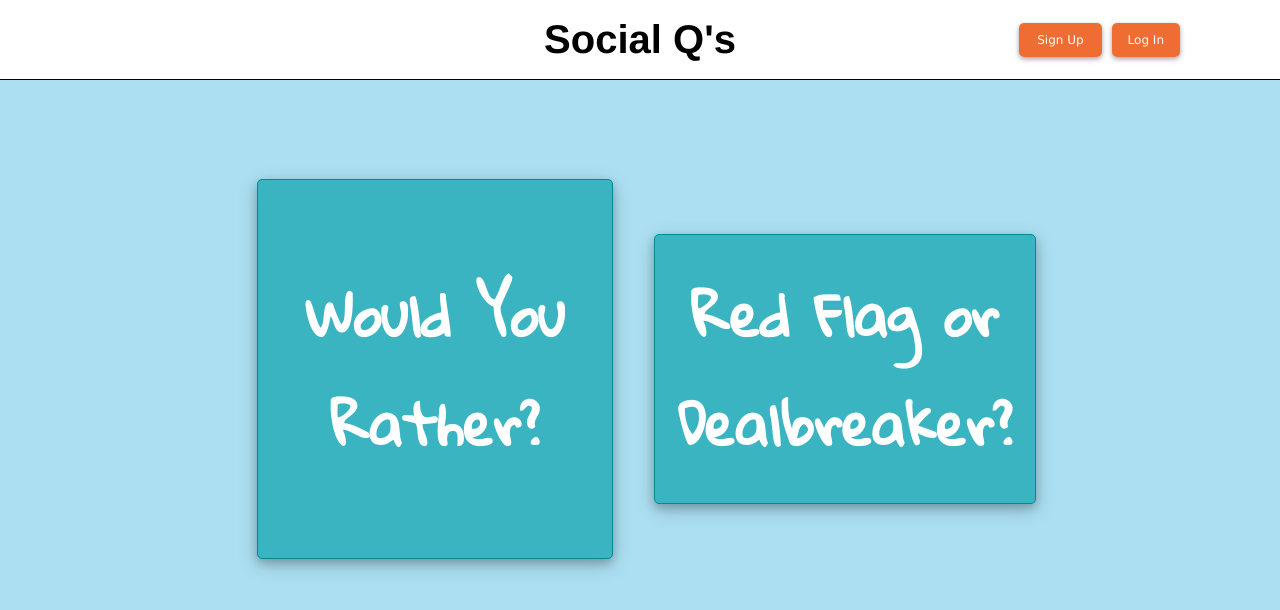
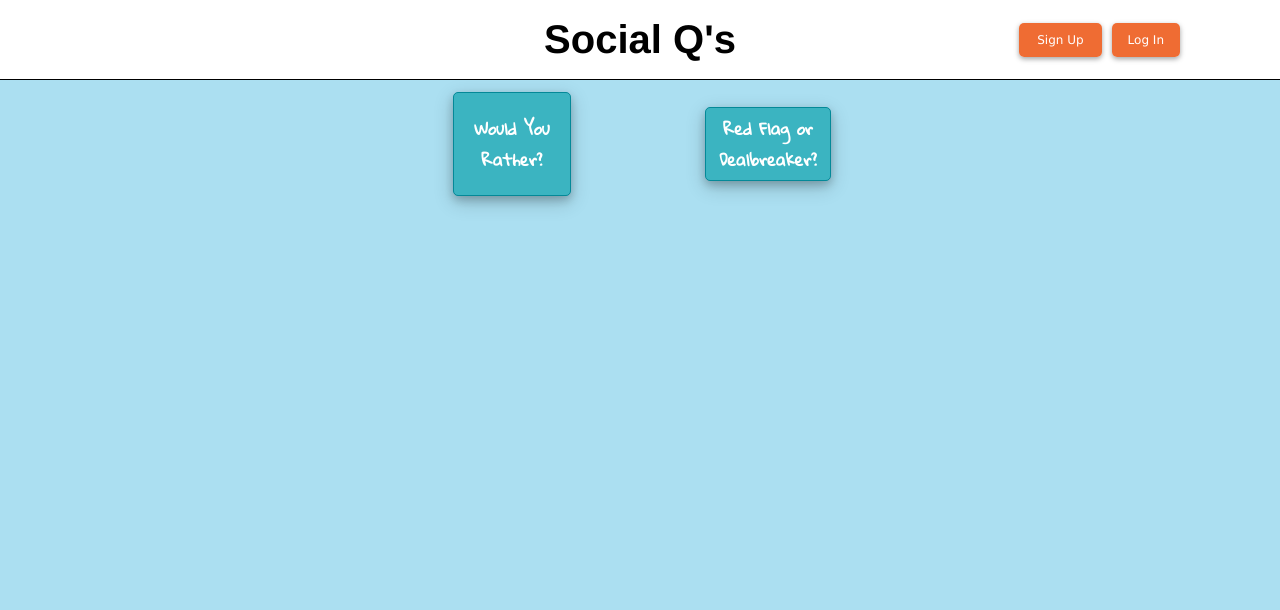
Before and after one commit to johnsonphan95/socialq2.0, a React (Create React App) app in the folder frontend/: page /questions/1 in a window 1280 px wide. Shown: the top 610 px of the page. Built offline with nearby package versions, Linux system fonts and the light colour scheme.

Commit message:
Rename Splash Component to Question Boxes Component

```diff
--- a/frontend/src/components/navbar/navbar.jsx
+++ b/frontend/src/components/navbar/navbar.jsx
@@ -1,6 +1,6 @@
 import React from 'react';
 import { withRouter, Link } from 'react-router-dom';
-import Splash from './splash';
+import QuestionBoxes from './question_boxes';
 
 class NavBar extends React.Component {
 
@@ -45,7 +45,7 @@ class NavBar extends React.Component {
             <div className="app-name">Social Q's</div>
             {this.getLinks()}
         </div>
-            <Splash />
+            <QuestionBoxes />
       </>
     )
   }
--- a/frontend/src/components/navbar/splash.jsx
+++ b/frontend/src/components/navbar/question_boxes.jsx
@@ -1,7 +1,7 @@
 import React from 'react';
 import {withRouter, Link} from 'react-router-dom'
 
-class Splash extends React.Component {
+class QuestionBoxes extends React.Component {
   requestQ(type) {
     // this.props.history.push(`/questions/type/${type}`)
   }
@@ -16,20 +16,20 @@ class Splash extends React.Component {
     return (
       <>
       <div className="question-button-background">
-          <div className={(this.props.location.pathname === "/") ? "question-button-container-two" : "question-button-container"}>
-            <div className={(this.props.location.pathname === "/") ? "button-container-two" : "button-container"}>
-              <div className={(this.props.location.pathname === "/") ? "left-button-two" : "left-button"}>
+          <div className={(this.props.location.pathname === "/play") ? "question-button-container-two" : "question-button-container"}>
+            <div className={(this.props.location.pathname === "/play") ? "button-container-two" : "button-container"}>
+              <div className={(this.props.location.pathname === "/play") ? "left-button-two" : "left-button"}>
               <Link to="/questions/type/wyr">
-                <div className={(this.props.location.pathname === "/") ? "wyr-button-two" : "wyr-button"}>
+                <div className={(this.props.location.pathname === "/play") ? "wyr-button-two" : "wyr-button"}>
                   Would You <br/> Rather?
                 </div>
               </Link>
             </div>
 
-              <div className={(this.props.location.pathname === "/") ? "right-button-two" : "right-button"}>
+              <div className={(this.props.location.pathname === "/play") ? "right-button-two" : "right-button"}>
 
                 <Link to="/questions/type/rfdb">
-                  <div className={(this.props.location.pathname === "/") ? "rfdb-button-two" : "rfdb-button"}>
+                  <div className={(this.props.location.pathname === "/play") ? "rfdb-button-two" : "rfdb-button"}>
                     Red Flag or <br/> Dealbreaker?
                   </div>
                 </Link>
@@ -49,4 +49,4 @@ class Splash extends React.Component {
   }
 };
 
-export default withRouter(Splash);
+export default withRouter(QuestionBoxes);
```
